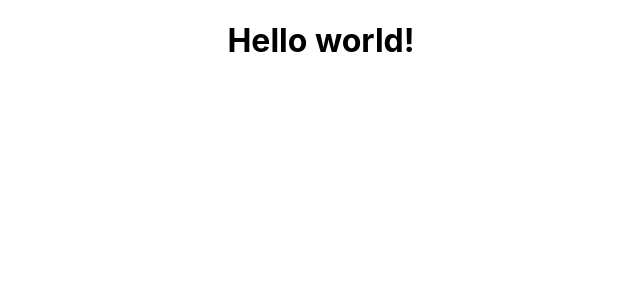
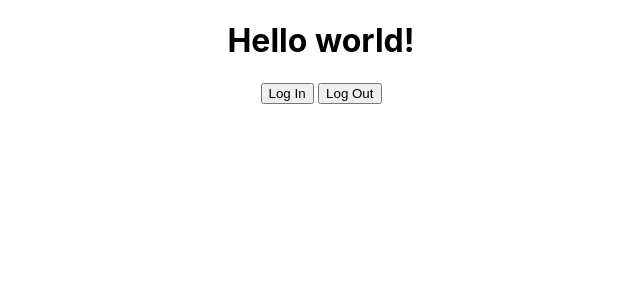
Before and after one commit to benburgos/pandapad-fe, a React (Create React App) app: page / in a window 1280 px wide. Shown: the top 300 px of the page, without its empty margins (319-959 px from the left). Built offline with nearby package versions, Linux system fonts and the light colour scheme; no server answers.

Commit message:
adds initial login/logout functionality

```diff
--- a/src/App.js
+++ b/src/App.js
@@ -1,9 +1,14 @@
 import './App.css';
+import LoginButton from './components/login';
+import LogoutButton from './components/logout';
+import Profile from './components/profile';
 
 function App() {
   return (
     <div className="App">
       <h1>Hello world!</h1>
+      <LoginButton /> <LogoutButton />
+      <Profile />
     </div>
   );
 }
```
